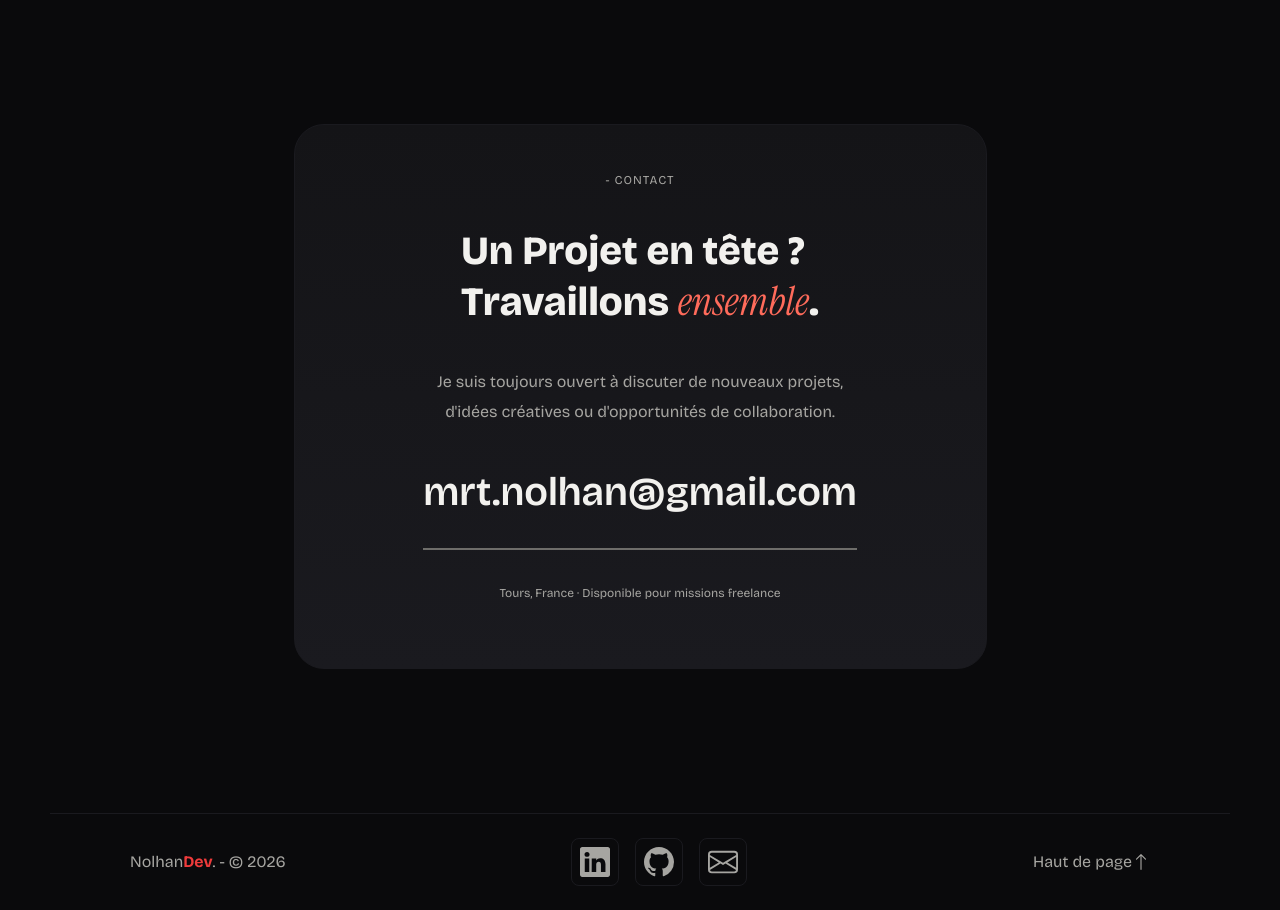
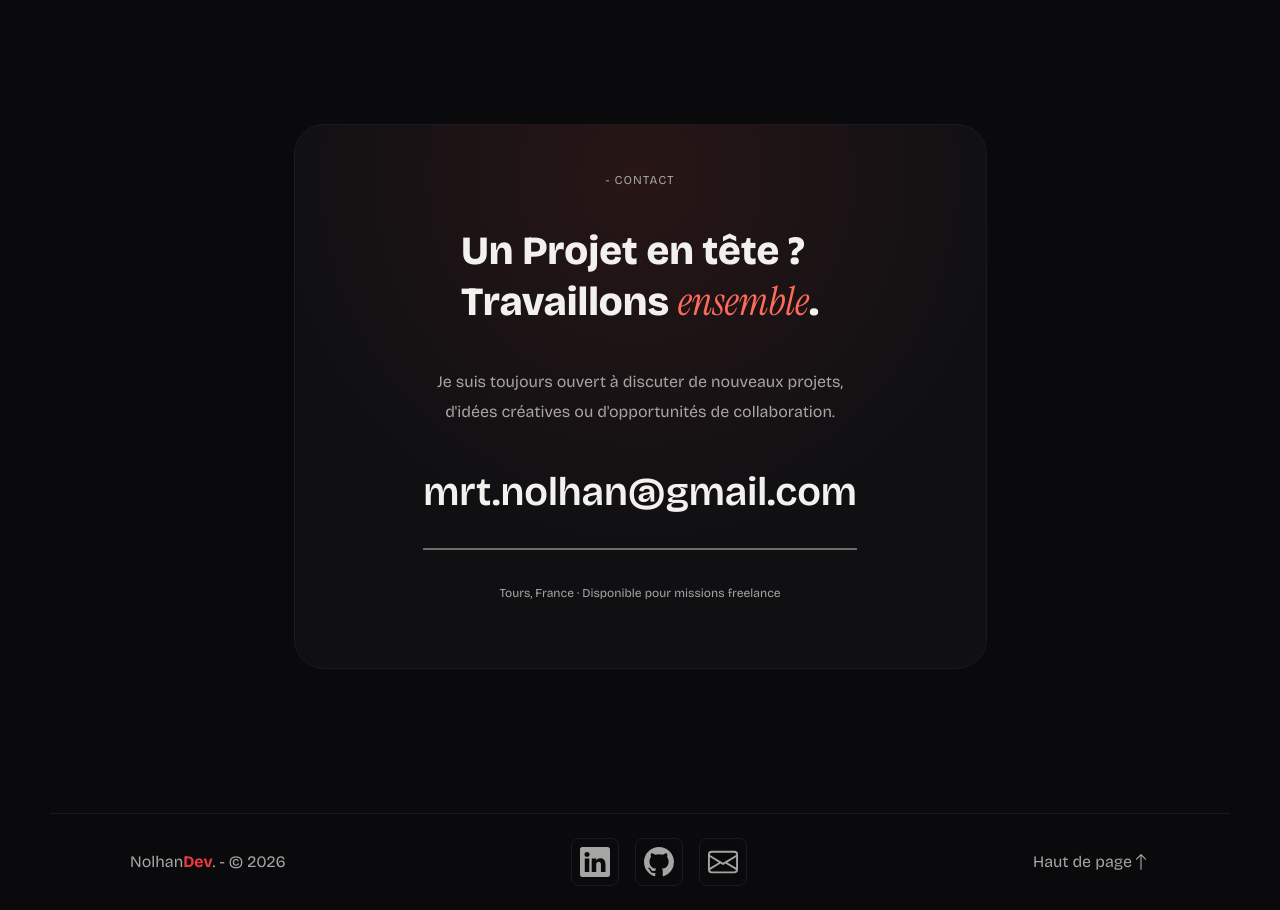
Before and after one commit to MNolhan/Nolhan-Portfolio, a React (Vite) app in the folder Frontend-Portfolio/: page / in a window 1280 px wide. Shown: the part 5080-5990 px from the top of the page. Built offline with nearby package versions, Linux system fonts and the light colour scheme; no server answers.

Commit message:
Feat : Mise à jour du background de la section contact

```diff
--- a/Frontend-Portfolio/src/v2/styles/pages/__contact.scss
+++ b/Frontend-Portfolio/src/v2/styles/pages/__contact.scss
@@ -5,7 +5,7 @@
     display: flex;
     flex-direction: column;
     align-items: center;
-    background: linear-gradient(180deg, $surface 0%, $surface-2 100%);
+    background: radial-gradient(circle at 50% 10%, rgba($textred-soft, 0.12), $bg-soft 60%), none;
     border-radius: 30px;
     border: 1px solid $surface-2;
     padding: 5rem 0;
```
